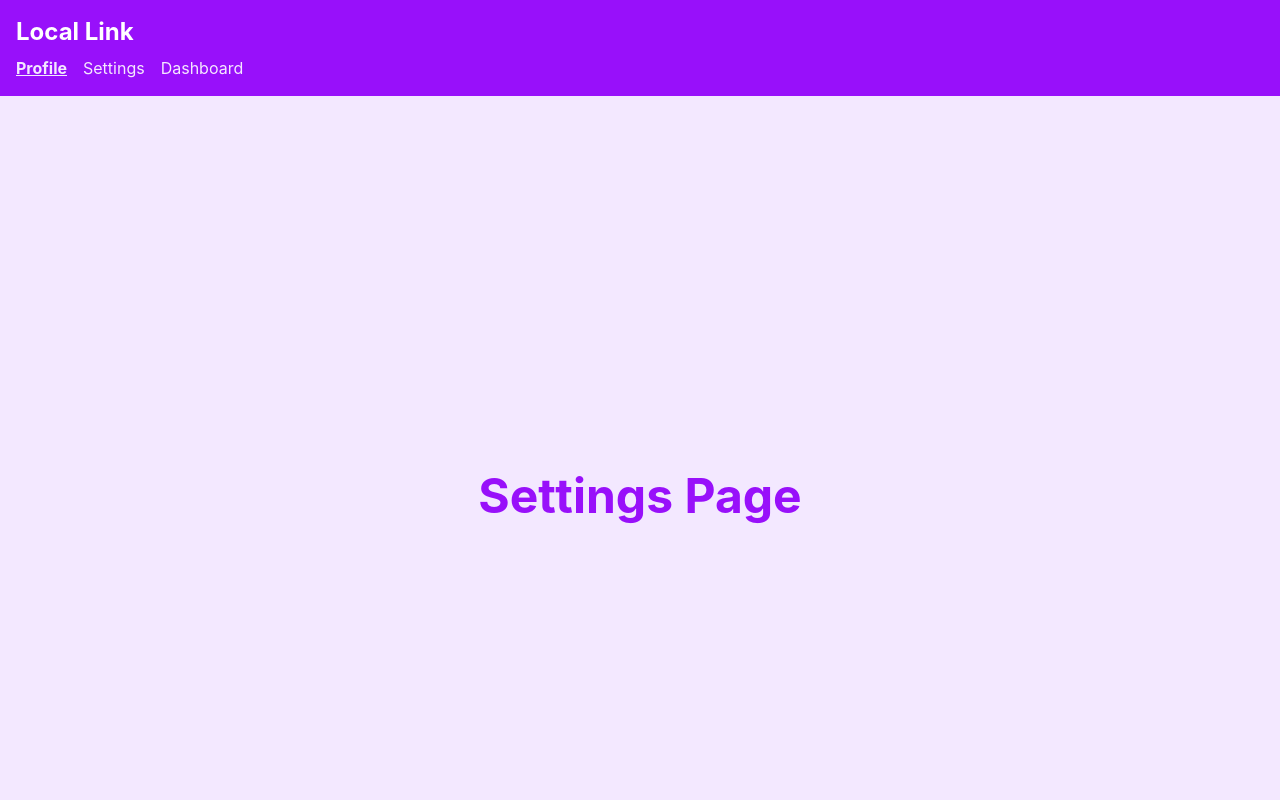
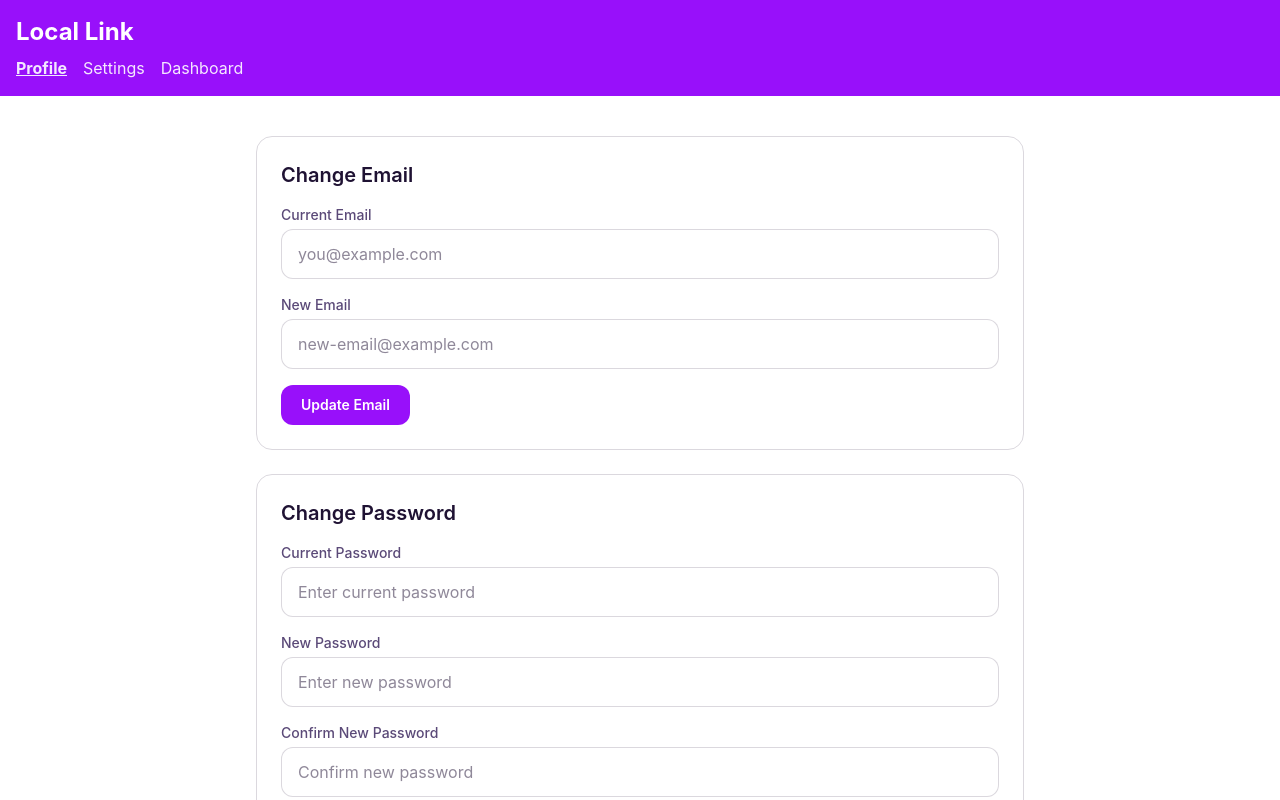
Before and after one commit to KyiPhyuThiriKhaing/CSC105-G09-GenZCoders-LocalLink, a React (Vite) app in the folder locallink-frontend/: page /profile/settings in a window 1280 px wide. Shown: the top 800 px of the page. Built offline with nearby package versions, Linux system fonts and the light colour scheme.

Commit message:
add settings on SettingPage

```diff
--- a/locallink-frontend/src/pages/SettingsPage.tsx
+++ b/locallink-frontend/src/pages/SettingsPage.tsx
@@ -1,7 +1,97 @@
 export default function SettingsPage() {
   return (
-    <div className="flex items-center justify-center h-screen bg-brand-soft">
-      <h1 className="text-5xl font-bold text-brand-primary">Settings Page</h1>
+    <div className="min-h-screen bg-white px-4 py-10 sm:px-8">
+      <div className="mx-auto w-full max-w-3xl">
+
+
+        <div className="space-y-6">
+          <section className="rounded-2xl border border-[var(--color-ink-border-soft)] bg-brand-soft/40 p-6">
+            <h2 className="mb-4 text-xl font-semibold text-[var(--color-ink-strong)]">Change Email</h2>
+
+            <div className="space-y-4">
+              <div>
+                <label className="mb-1 block text-sm font-medium text-[var(--color-text-muted)]" htmlFor="current-email">
+                  Current Email
+                </label>
+                <input
+                  id="current-email"
+                  type="email"
+                  placeholder="you@example.com"
+                  className="w-full rounded-xl border border-[var(--color-ink-border-soft)] bg-white px-4 py-3 text-[var(--color-ink-strong)] outline-none transition focus:border-brand-primary focus:ring-2 focus:ring-brand-accent/30"
+                />
+              </div>
+
+              <div>
+                <label className="mb-1 block text-sm font-medium text-[var(--color-text-muted)]" htmlFor="new-email">
+                  New Email
+                </label>
+                <input
+                  id="new-email"
+                  type="email"
+                  placeholder="new-email@example.com"
+                  className="w-full rounded-xl border border-[var(--color-ink-border-soft)] bg-white px-4 py-3 text-[var(--color-ink-strong)] outline-none transition focus:border-brand-primary focus:ring-2 focus:ring-brand-accent/30"
+                />
+              </div>
+
+              <button
+                type="button"
+                className="rounded-xl bg-brand-primary px-5 py-2.5 text-sm font-semibold text-white transition hover:bg-brand-primary-hover"
+              >
+                Update Email
+              </button>
+            </div>
+          </section>
+
+          <section className="rounded-2xl border border-[var(--color-ink-border-soft)] bg-brand-soft/40 p-6">
+            <h2 className="mb-4 text-xl font-semibold text-[var(--color-ink-strong)]">Change Password</h2>
+
+            <div className="space-y-4">
+              <div>
+                <label className="mb-1 block text-sm font-medium text-[var(--color-text-muted)]" htmlFor="current-password">
+                  Current Password
+                </label>
+                <input
+                  id="current-password"
+                  type="password"
+                  placeholder="Enter current password"
+                  className="w-full rounded-xl border border-[var(--color-ink-border-soft)] bg-white px-4 py-3 text-[var(--color-ink-strong)] outline-none transition focus:border-brand-primary focus:ring-2 focus:ring-brand-accent/30"
+                />
+              </div>
+
+              <div>
+                <label className="mb-1 block text-sm font-medium text-[var(--color-text-muted)]" htmlFor="new-password">
+                  New Password
+                </label>
+                <input
+                  id="new-password"
+                  type="password"
+                  placeholder="Enter new password"
+                  className="w-full rounded-xl border border-[var(--color-ink-border-soft)] bg-white px-4 py-3 text-[var(--color-ink-strong)] outline-none transition focus:border-brand-primary focus:ring-2 focus:ring-brand-accent/30"
+                />
+              </div>
+
+              <div>
+                <label className="mb-1 block text-sm font-medium text-[var(--color-text-muted)]" htmlFor="confirm-password">
+                  Confirm New Password
+                </label>
+                <input
+                  id="confirm-password"
+                  type="password"
+                  placeholder="Confirm new password"
+                  className="w-full rounded-xl border border-[var(--color-ink-border-soft)] bg-white px-4 py-3 text-[var(--color-ink-strong)] outline-none transition focus:border-brand-primary focus:ring-2 focus:ring-brand-accent/30"
+                />
+              </div>
+
+              <button
+                type="button"
+                className="rounded-xl bg-brand-primary px-5 py-2.5 text-sm font-semibold text-white transition hover:bg-brand-primary-hover"
+              >
+                Update Password
+              </button>
+            </div>
+          </section>
+        </div>
+      </div>
     </div>
   );
 }
```
